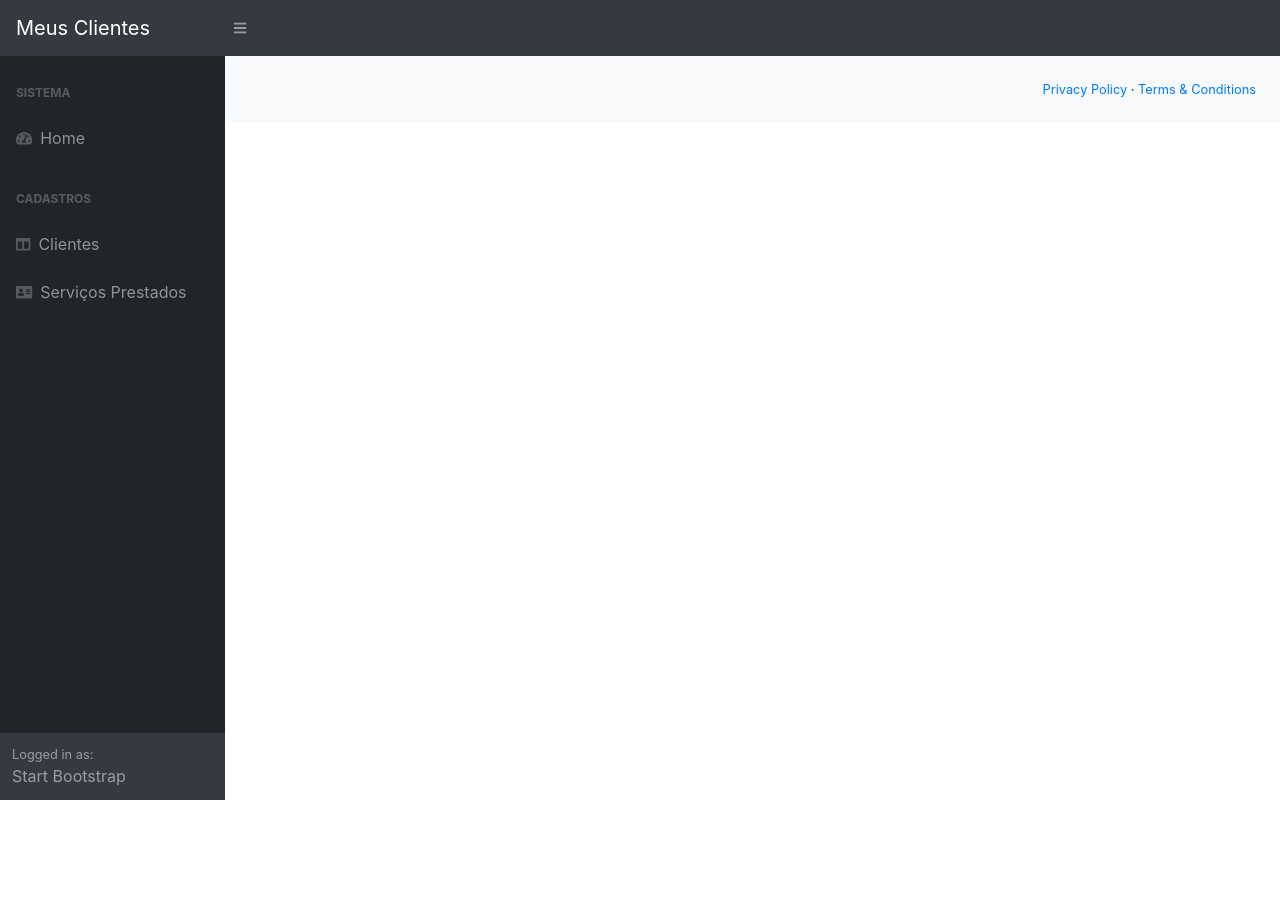
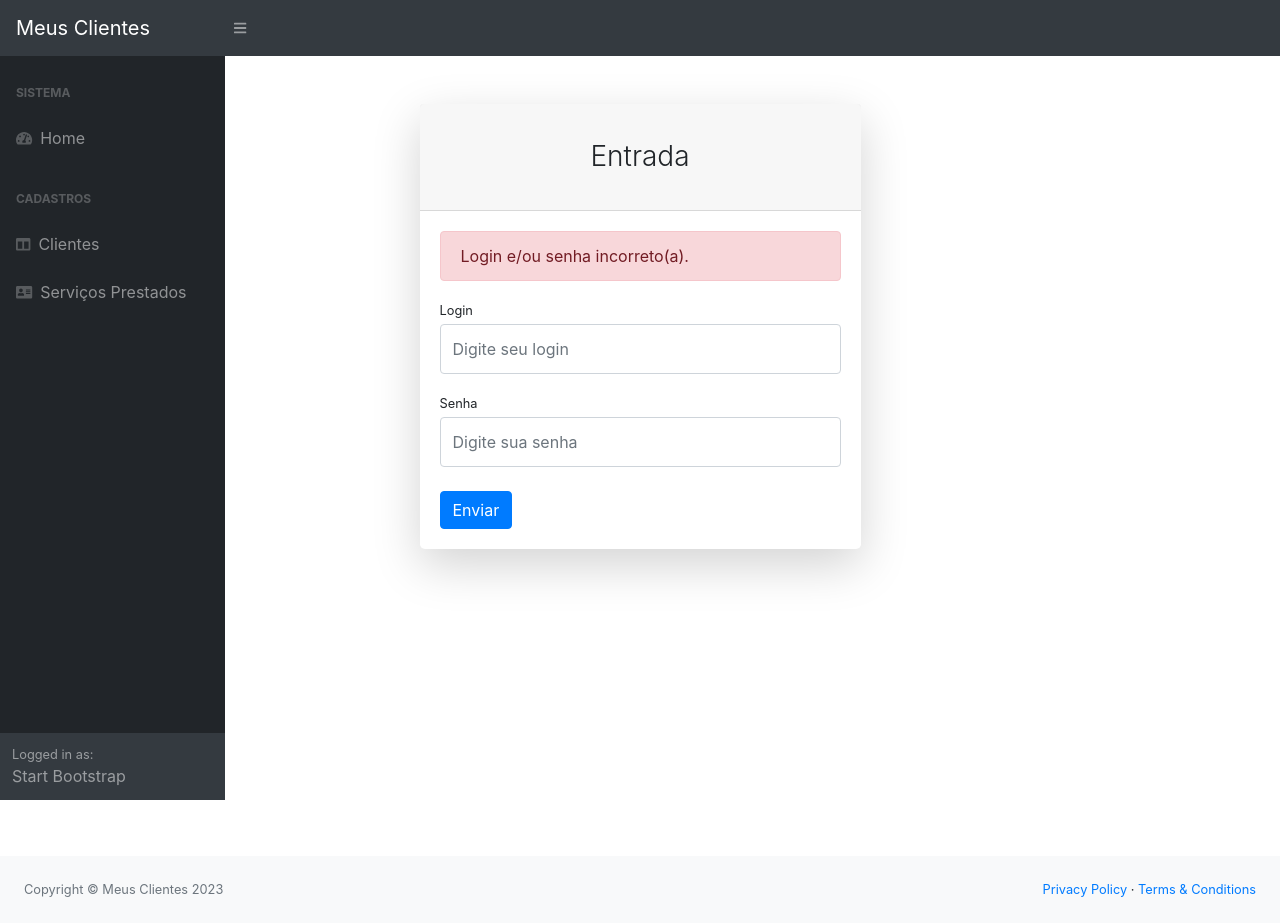
Before and after one commit to JaimeMS/angular-spring-boot, an Angular app: page /login in a window 1280 px wide. Before the commit this address led to /. Before the commit the page ends 800 px from the top, so only its background shows below. Built offline with nearby package versions, Linux system fonts and the light colour scheme.

Commit message:
Implementado o componente de login

```diff
--- a/src/app/app-routing.module.ts
+++ b/src/app/app-routing.module.ts
@@ -1,8 +1,10 @@
 import { NgModule } from '@angular/core';
 import { RouterModule, Routes } from '@angular/router';
 import { HomeComponent } from './home/home.component';
+import { LoginComponent } from './login/login.component';
 
 const routes: Routes = [
+  { path: 'login', component: LoginComponent},
   { path: 'home', component:  HomeComponent},
 ];
 
--- a/src/app/app.module.ts
+++ b/src/app/app.module.ts
@@ -1,6 +1,7 @@
 import { NgModule } from '@angular/core';
 import { BrowserModule } from '@angular/platform-browser';
 import { HttpClientModule } from '@angular/common/http';
+import { FormsModule } from '@angular/forms';
 
 import { AppRoutingModule } from './app-routing.module';
 import { AppComponent } from './app.component';
@@ -10,14 +11,17 @@ import { ClientesModule } from './clientes/clientes.module';
 import { ClientesService } from './clientes.service';
 import { ServicoPrestadoModule } from './servico-prestado/servico-prestado.module';
 import { ServicoPrestadoService } from './servico-prestado.service';
+import { LoginComponent } from './login/login.component';
 
 @NgModule({
   declarations: [
     AppComponent,
-    HomeComponent
+    HomeComponent,
+    LoginComponent
   ],
   imports: [
     BrowserModule,
+    FormsModule,
     HttpClientModule,
     AppRoutingModule,
     TemplateModule,
--- /dev/null
+++ b/src/app/login/login.component.html
@@ -0,0 +1,44 @@
+<div id="layoutAuthentication">
+    <div id="layoutAuthentication_content">
+        <main>
+            <div class="container">
+                <div class="row justify-content-center">
+                    <div class="col-lg-5">
+                        <div class="card shadow-lg border-0 rounded-lg mt-5">
+                            <div class="card-header">
+                                <h3 class="text-center font-weight-light my-4">
+                                    Entrada
+                                </h3>
+                            </div>
+                            <div class="card-body">
+                                <div class="alert alert-danger">
+                                    Login e/ou senha incorreto(a).
+                                </div>
+
+                                <form #loginForm="ngForm" (submit)="onSubmit();">
+                                    <div class="form-group">
+                                        <label class="small mb-1">Login</label>
+                                        <input type="text" name="username" [(ngModel)]="username"
+                                                class="form-control py-4" placeholder="Digite seu login" />
+                                    </div>
+
+                                    <div class="form-group">
+                                        <label class="small mb-1">Senha</label>
+                                        <input type="password" name="password" [(ngModel)]="password"
+                                                class="form-control py-4" placeholder="Digite sua senha" />
+                                    </div>
+
+                                    <div class="form-group d-flex align-items-center justify-content-between mt-4 mb-0">
+                                        <button type="submit" class="btn btn-primary">
+                                            Enviar
+                                        </button>
+                                    </div>
+                                </form>
+                            </div>
+                        </div>
+                    </div>
+                </div>
+            </div>
+        </main>
+    </div>
+</div>
--- /dev/null
+++ b/src/app/login/login.component.ts
@@ -0,0 +1,20 @@
+import { Component } from '@angular/core';
+
+@Component({
+  selector: 'app-login',
+  templateUrl: './login.component.html',
+  styleUrls: ['./login.component.css']
+})
+export class LoginComponent {
+
+  username: string = "";
+  password: string = "";
+  loginError: boolean = false;
+
+  constructor () {}
+
+  onSubmit() {
+    console.log(`User: ${this.username}, Pass: ${this.password}`)
+  }
+
+}
```
Also changed, not shown: src/app/login/login.component.css (added).
